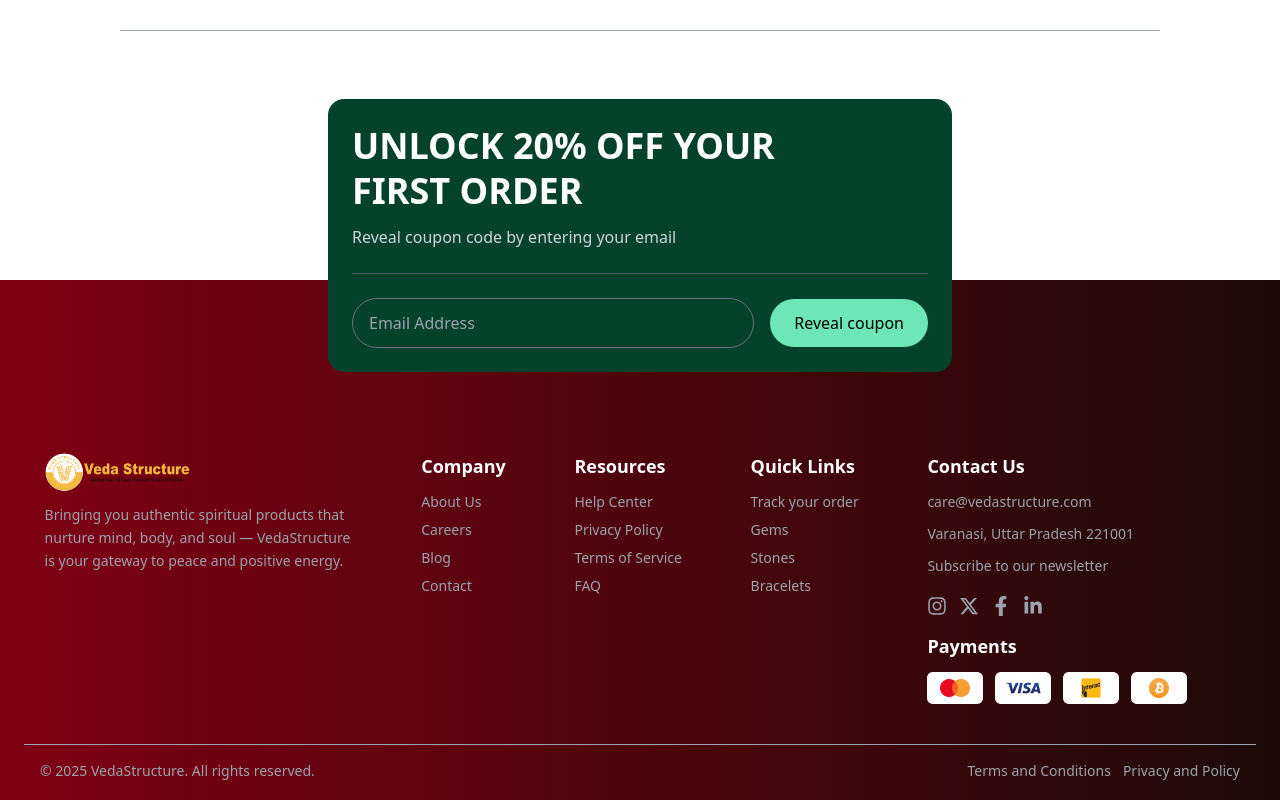
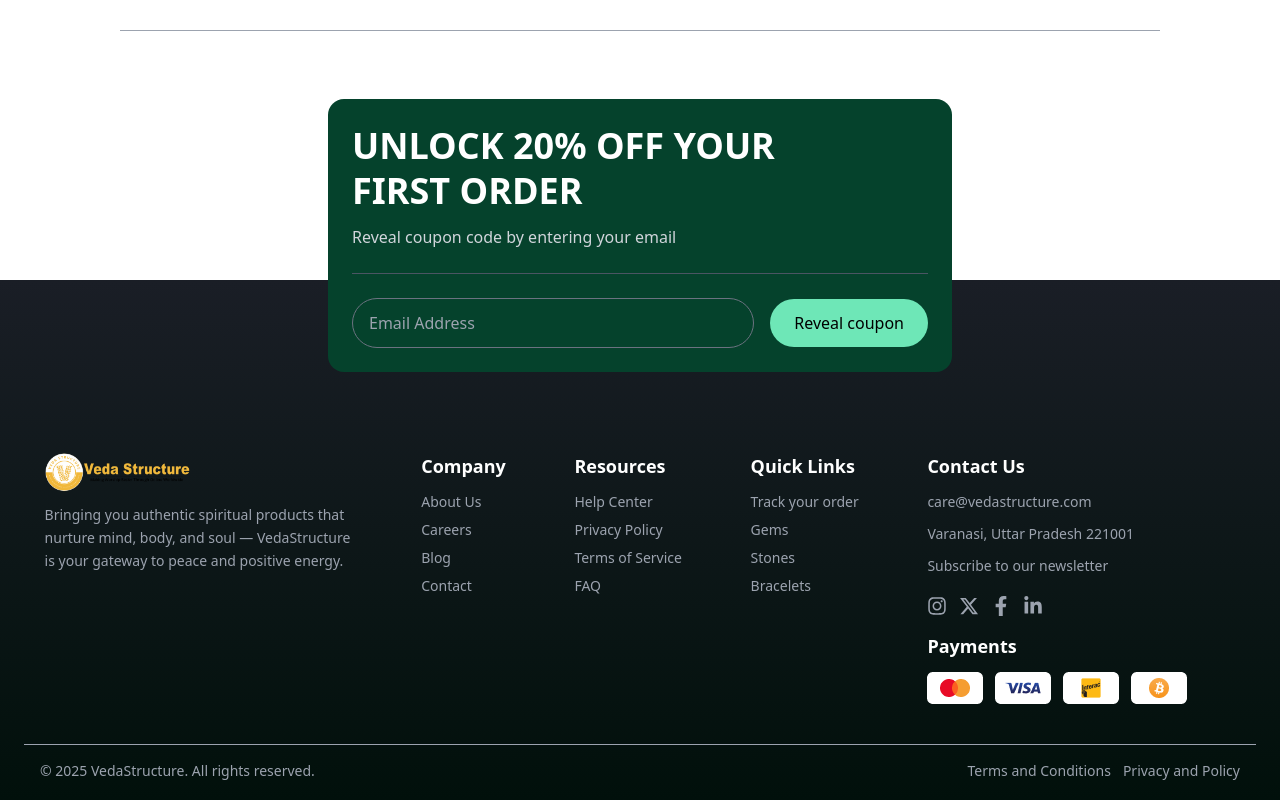
Before and after one commit to nitin-175/DiziFrontend, a React (Vite) app: page / in a window 1280 px wide. Shown: the part 7095-7895 px from the top of the page. Built offline with nearby package versions, Linux system fonts and the light colour scheme.

Commit message:
footer color changed

```diff
--- a/src/components/Footer.jsx
+++ b/src/components/Footer.jsx
@@ -6,7 +6,8 @@ export default function Footer() {
   return (
     <footer
       style={{
-        background: 'linear-gradient(90deg, hsla(351, 100%, 25%, 1) 0%, hsla(9, 59%, 7%, 1) 100%)',
+        background: 'linear-gradient(180deg, #1A1E26 0%, #01100B 100%)',
+
       }}
       className="text-gray-400 w-full h-130 mt-5 p-4 sm:p-6 lg:pt-43 pt-20 sm:pt-28"
     >
```
